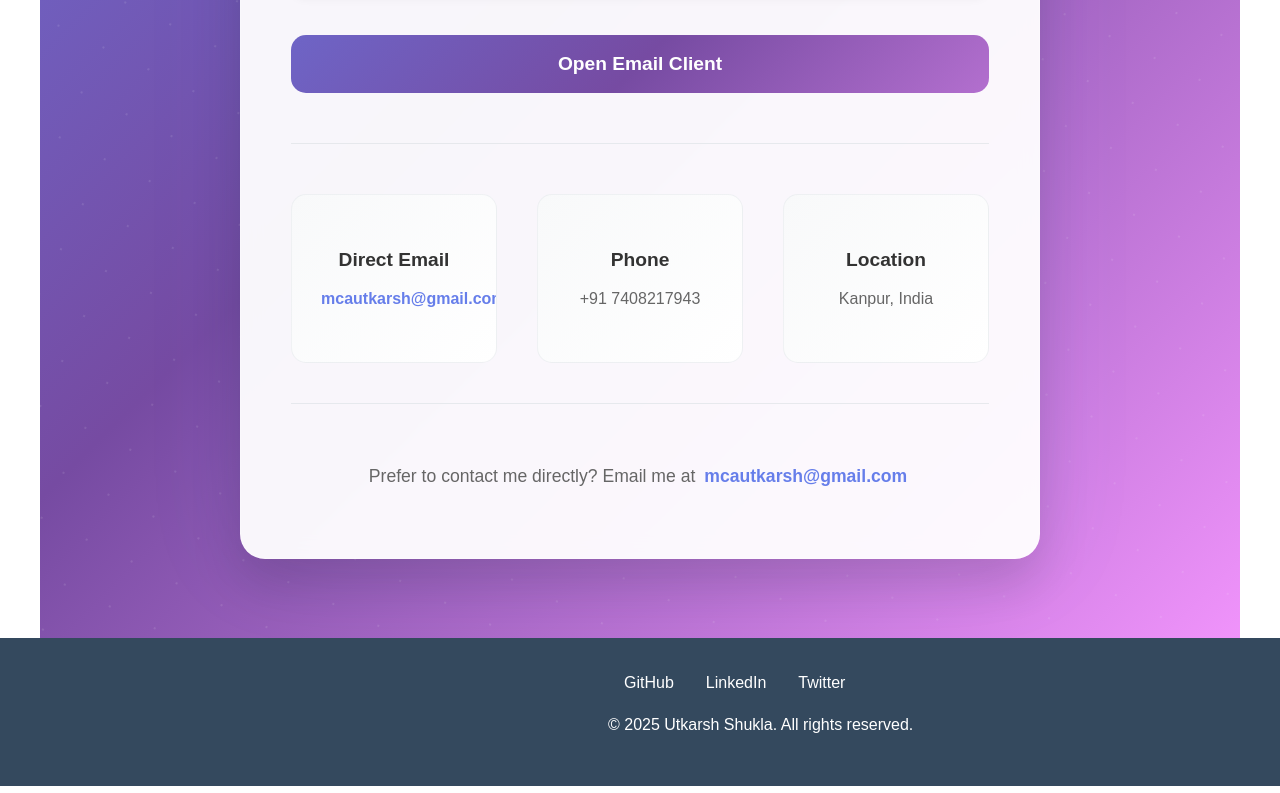
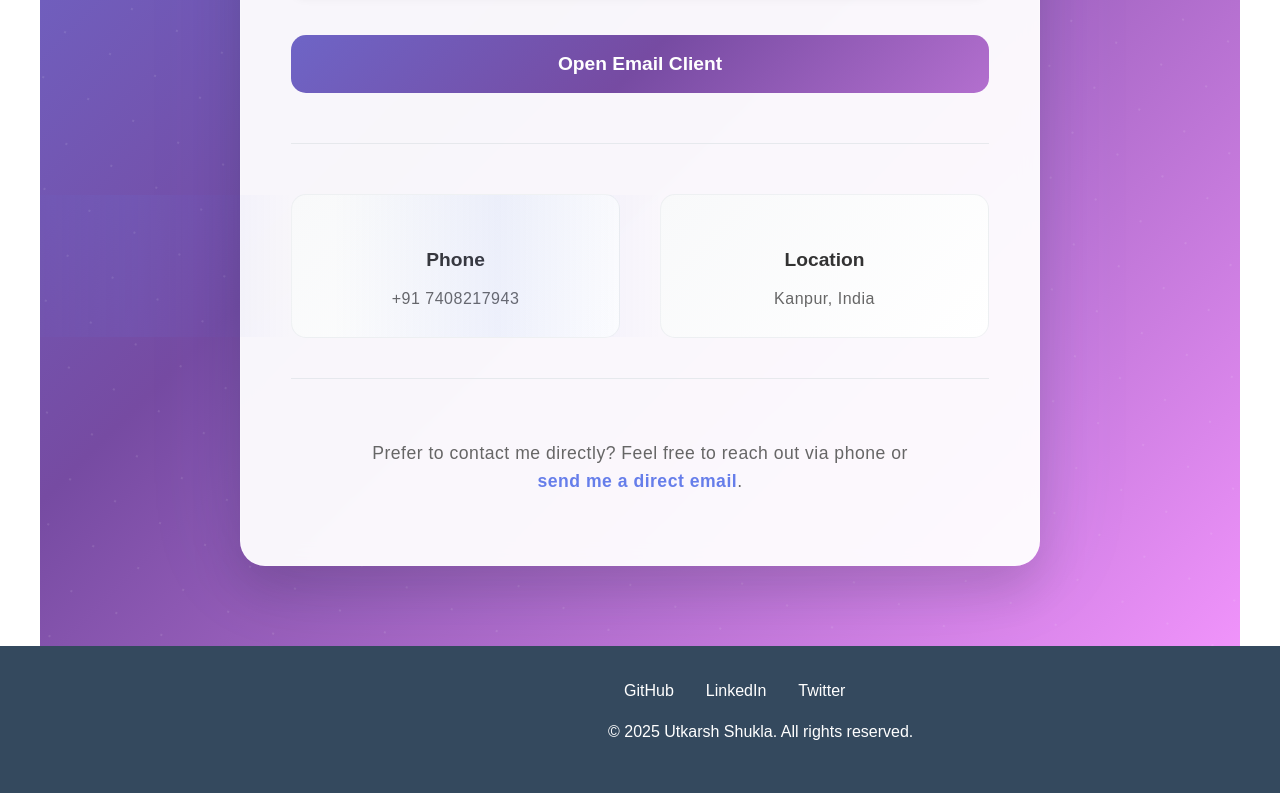
Before and after one commit to engineer-utkarsh/Portfolio170925, a React (Create React App) app: page /AppMain in a window 1280 px wide. Shown: the part 3642-4435 px from the top of the page. Built offline with nearby package versions, Linux system fonts and the light colour scheme.

Commit message:
Contact updated

```diff
--- a/src/components/Contact/Contact.css
+++ b/src/components/Contact/Contact.css
@@ -355,7 +355,7 @@
 
 .contact-info {
   display: grid;
-  grid-template-columns: repeat(3, 1fr);
+  grid-template-columns: repeat(2, 1fr);
   gap: 40px;
   padding-top: 50px;
   border-top: 1px solid rgba(225, 229, 233, 0.8);
@@ -417,40 +417,9 @@
   color: #666;
   font-size: 1rem;
   margin: 0;
-}
-
-.email-link,
-.direct-email-link {
-  color: #667eea;
-  text-decoration: none;
-  font-weight: 600;
-  transition: all 0.3s ease;
-  position: relative;
-  padding: 2px 4px;
-  border-radius: 4px;
-}
-
-.email-link::after,
-.direct-email-link::after {
-  content: '';
-  position: absolute;
-  bottom: -2px;
-  left: 0;
-  width: 0;
-  height: 2px;
-  background: linear-gradient(90deg, #667eea, #764ba2);
-  transition: width 0.3s ease;
-}
-
-.email-link:hover,
-.direct-email-link:hover {
-  color: #764ba2;
-  background: rgba(102, 126, 234, 0.1);
-}
-
-.email-link:hover::after,
-.direct-email-link:hover::after {
-  width: 100%;
+  overflow: visible;
+  word-wrap: break-word;
+  letter-spacing: 0.5px;
 }
 
 .alternative-contact {
@@ -464,6 +433,45 @@
   color: #666;
   font-size: 1.1rem;
   font-weight: 500;
+  overflow: visible;
+  word-wrap: break-word;
+  letter-spacing: 0.5px;
+  line-height: 1.6;
+}
+
+.direct-email-link {
+  color: #667eea;
+  text-decoration: none;
+  font-weight: 600;
+  transition: all 0.3s ease;
+  position: relative;
+  padding: 2px 4px;
+  margin: -2px -4px;
+  border-radius: 4px;
+  display: inline-block;
+  letter-spacing: 0.5px;
+  font-family: inherit;
+}
+
+.direct-email-link::after {
+  content: '';
+  position: absolute;
+  bottom: -2px;
+  left: 0;
+  width: 0;
+  height: 2px;
+  background: linear-gradient(90deg, #667eea, #764ba2);
+  transition: width 0.3s ease;
+}
+
+.direct-email-link:hover {
+  color: #764ba2;
+  background: rgba(102, 126, 234, 0.1);
+  text-decoration: none;
+}
+
+.direct-email-link:hover::after {
+  width: 100%;
 }
 
 /* Floating animation for container */
@@ -475,6 +483,31 @@
   0%, 100% { transform: translateY(0) rotate(0deg); }
   33% { transform: translateY(-5px) rotate(0.2deg); }
   66% { transform: translateY(5px) rotate(-0.2deg); }
+}
+
+/* Loading bar animation for form submission */
+@keyframes loadingBar {
+  0% { transform: translateX(-100%); }
+  50% { transform: translateX(0%); }
+  100% { transform: translateX(100%); }
+}
+
+.submit-button.submitting::after {
+  content: '';
+  position: absolute;
+  bottom: 0;
+  left: 0;
+  width: 100%;
+  height: 3px;
+  background: linear-gradient(90deg, transparent, white, transparent);
+  animation: loadingBar 1.5s ease-in-out infinite;
+}
+
+/* Ensure all text containers don't cut off content */
+.info-item,
+.alternative-contact,
+.contact-header {
+  overflow: visible;
 }
 
 /* Responsive Design with animations */
@@ -527,6 +560,11 @@
   .info-item:hover {
     transform: translateY(-2px);
   }
+
+  .direct-email-link {
+    word-break: break-all;
+    hyphens: auto;
+  }
 }
 
 @media (max-width: 480px) {
@@ -560,22 +598,26 @@
     padding: 16px;
     font-size: 1.1rem;
   }
+
+  .alternative-text {
+    font-size: 1rem;
+    line-height: 1.5;
+  }
+
+  .direct-email-link {
+    font-size: 1rem;
+    letter-spacing: 0.3px;
+  }
 }
 
-/* Loading bar animation for form submission */
-@keyframes loadingBar {
-  0% { transform: translateX(-100%); }
-  50% { transform: translateX(0%); }
-  100% { transform: translateX(100%); }
+/* Additional safety measures for text display */
+.info-item p {
+  padding: 2px 0;
+  margin: 0;
+  line-height: 1.4;
 }
 
-.submit-button.submitting::after {
-  content: '';
-  position: absolute;
-  bottom: 0;
-  left: 0;
-  width: 100%;
-  height: 3px;
-  background: linear-gradient(90deg, transparent, white, transparent);
-  animation: loadingBar 1.5s ease-in-out infinite;
+.alternative-text {
+  line-height: 1.6;
+  padding: 2px 0;
 }
--- a/src/components/Contact/Contact.js
+++ b/src/components/Contact/Contact.js
@@ -231,14 +231,6 @@ const Contact = () => {
 
         <div className="contact-info">
           <div className="info-item">
-            <h4>Direct Email</h4>
-            <p>
-              <a href="mailto:mcautkarsh@gmail.com" className="email-link">
-                mcautkarsh@gmail.com
-              </a>
-            </p>
-          </div>
-          <div className="info-item">
             <h4>Phone</h4>
             <p>+91 7408217943</p>
           </div>
@@ -250,10 +242,10 @@ const Contact = () => {
 
         <div className="alternative-contact">
           <p className="alternative-text">
-            Prefer to contact me directly? Email me at{' '}
+            Prefer to contact me directly? Feel free to reach out via phone or{' '}
             <a href="mailto:mcautkarsh@gmail.com" className="direct-email-link">
-              mcautkarsh@gmail.com
-            </a>
+              send me a direct email
+            </a>.
           </p>
         </div>
       </div>
```
